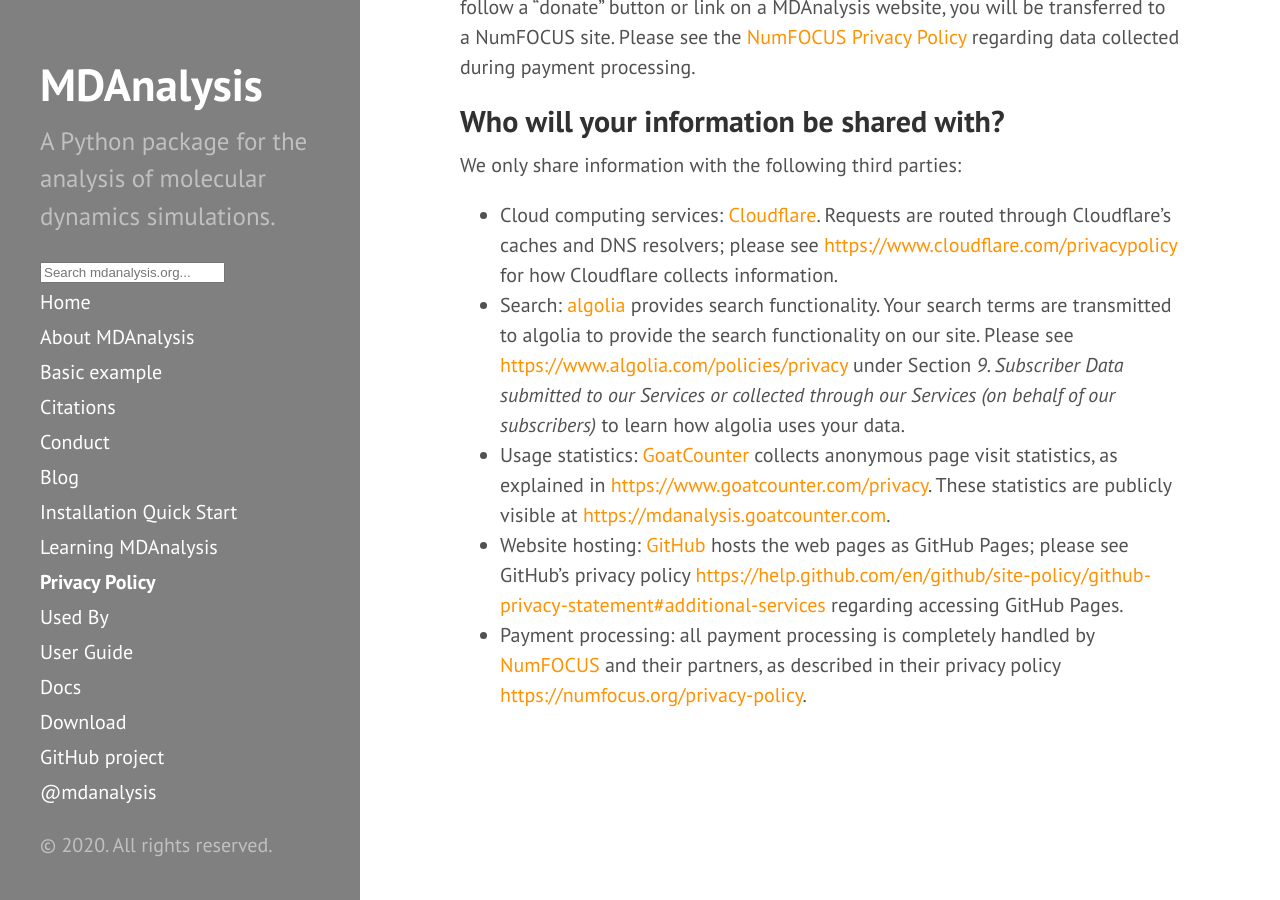
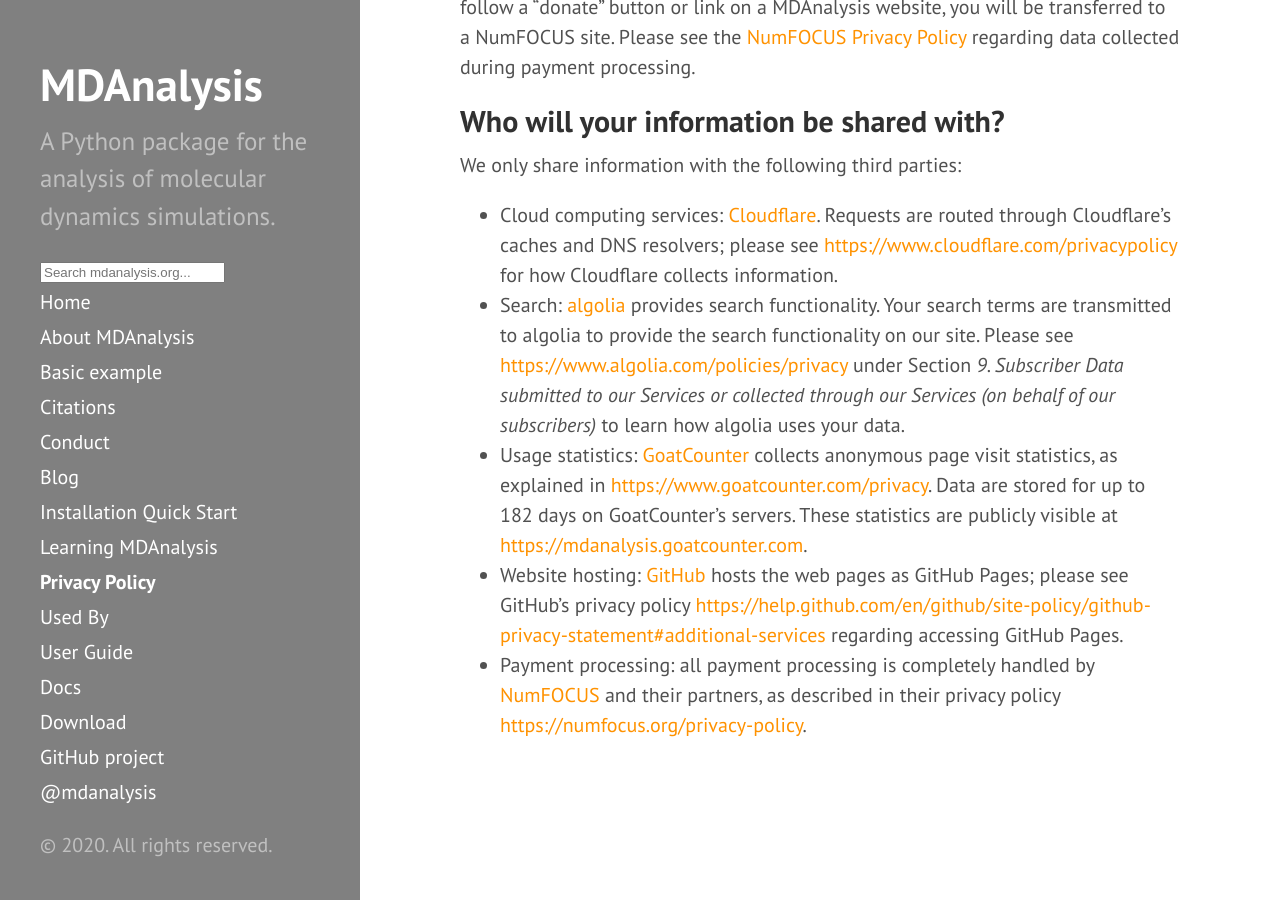
Before and after one commit to MDAnalysis/MDAnalysis.github.io, a Jekyll site: the page built from pages/privacy.md, in a window 1280 px wide and 900 px high, scrolled down 683 px. Built offline with Jekyll 4.4.1, drawn with Linux system fonts in a browser that asks for light colours; comment, search, counter and statistics services are not loaded.

Commit message:
privacy: GoatCounter data are stored for half a year
- updated policy
- updated retention time on https://mdanalysis.goatcounter.com/settings
- close #138

```diff
--- a/pages/privacy.md
+++ b/pages/privacy.md
@@ -53,6 +53,7 @@ We only share information with the following third parties:
 * Usage statistics: [GoatCounter][] collects anonymous page visit
   statistics, as explained in
   [https://www.goatcounter.com/privacy](https://www.goatcounter.com/privacy).
+  Data are stored for up to 182 days on GoatCounter's servers.
   These statistics are publicly visible at
   [https://mdanalysis.goatcounter.com](https://mdanalysis.goatcounter.com/).
 * Website hosting: [GitHub](https://github.com/) hosts the web pages
```
